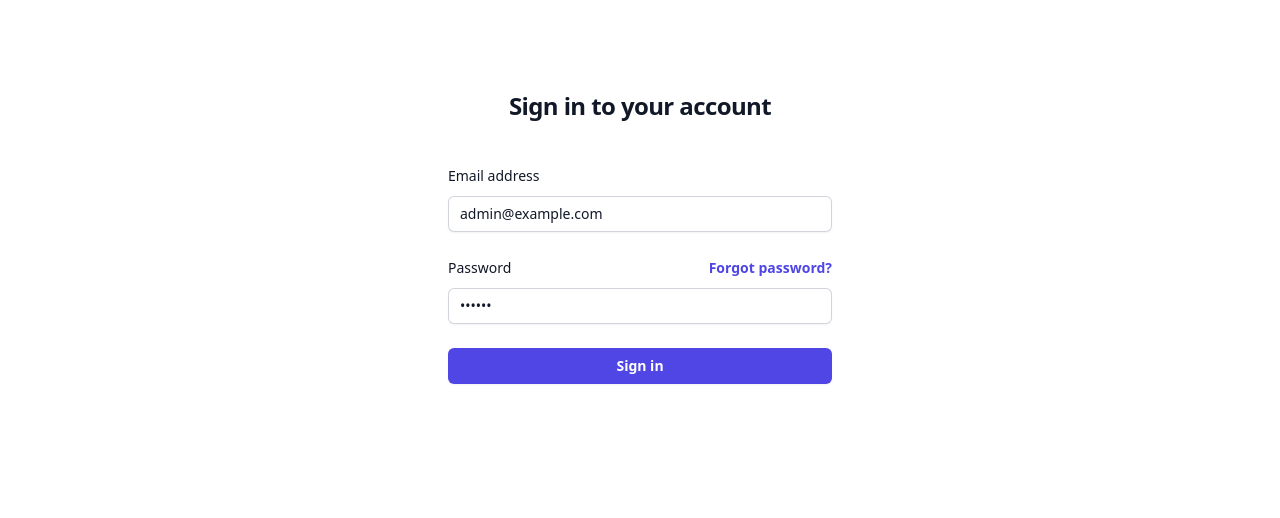
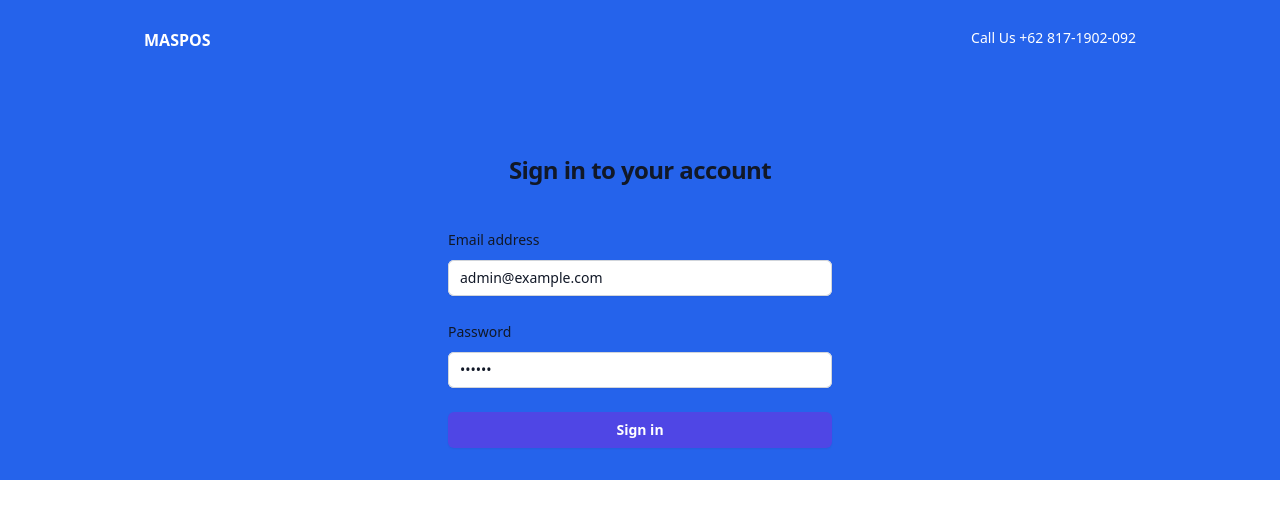
Before and after one commit to Dipaanggra/maspos, a Vue app: page /login in a window 1280 px wide. Shown: the top 518 px of the page. Built offline with nearby package versions, Linux system fonts and the light colour scheme.

Commit message:
first commit

```diff
--- a/src/router/index.js
+++ b/src/router/index.js
@@ -1,6 +1,7 @@
 import { createRouter, createWebHistory } from 'vue-router'
 import LoginView from '@/views/LoginView.vue'
 import ProductView from '@/views/ProductView.vue'
+import DetailsView from '@/views/DetailsView.vue'
 
 const router = createRouter({
   history: createWebHistory(import.meta.env.BASE_URL),
@@ -14,6 +15,11 @@ const router = createRouter({
       path: '/products',
       name: 'products',
       component: ProductView
+    },
+    {
+      path: '/details',
+      name: 'details',
+      component: DetailsView
     }
   ]
 })
--- a/src/views/DetailsView.vue
+++ b/src/views/DetailsView.vue
@@ -25,5 +25,5 @@ export default {
 </script>
 
 <template>
-    <p>apa</p>
+    <div class="mt-4">dipaa</div>
 </template>
--- a/src/views/LoginView.vue
+++ b/src/views/LoginView.vue
@@ -21,28 +21,35 @@ const submit = (() => {
 </script>
 
 <template>
-    <div class="flex min-h-full flex-col justify-center px-6 py-12 lg:px-8">
+    <div class="bg-blue-600">
+        <div class="flex justify-between bg-blue-600 p-7 px-36 text-white">
+            <h1 class="text-l font-bold">MASPOS</h1>
+            <div class="items-center justify-end">
+                <div class="text-sm">Call Us +62 817-1902-092</div>
+            </div>
+        </div>
+        <div class="">
+            <div class="flex min-h-full flex-col justify-center px-6 py-8 lg:px-8">
                 <div class="sm:mx-auto sm:w-full sm:max-w-sm">
-            <h2 class="mt-10 text-center text-2xl font-bold leading-9 tracking-tight text-gray-900">Sign in to your
+                    <h2 class="mt-10 text-center text-2xl font-bold leading-9 tracking-tight text-gray-900">Sign in to
+                        your
                         account</h2>
                 </div>
-
                 <div class="mt-10 sm:mx-auto sm:w-full sm:max-w-sm">
                     <form class="space-y-6" @submit.prevent="submit()">
                         <div>
-                    <label for="email" class="block text-sm font-medium leading-6 text-gray-900">Email address</label>
+                            <label for="email" class="block text-sm font-medium leading-6 text-gray-900">Email
+                                address</label>
                             <div class="mt-2">
-                        <input v-model="form.email" id="email" name="email" type="email" autocomplete="email" required
+                                <input v-model="form.email" id="email" name="email" type="email" autocomplete="email"
+                                    required
                                     class="block w-full rounded-md border-0 py-1.5 text-gray-900 shadow-sm ring-1 ring-inset ring-gray-300 placeholder:text-gray-400 focus:ring-2 focus:ring-inset focus:ring-indigo-600 sm:text-sm sm:leading-6">
                             </div>
                         </div>
-
                         <div>
                             <div class="flex items-center justify-between">
-                        <label for="password" class="block text-sm font-medium leading-6 text-gray-900">Password</label>
-                        <div class="text-sm">
-                            <a href="#" class="font-semibold text-indigo-600 hover:text-indigo-500">Forgot password?</a>
-                        </div>
+                                <label for="password"
+                                    class="block text-sm font-medium leading-6 text-gray-900">Password</label>
                             </div>
                             <div class="mt-2">
                                 <input v-model="form.password" id="password" name="password" type="password"
@@ -50,7 +57,6 @@ const submit = (() => {
                                     class="block w-full rounded-md border-0 py-1.5 text-gray-900 shadow-sm ring-1 ring-inset ring-gray-300 placeholder:text-gray-400 focus:ring-2 focus:ring-inset focus:ring-indigo-600 sm:text-sm sm:leading-6">
                             </div>
                         </div>
-
                         <div>
                             <button type="submit"
                                 class="flex w-full justify-center rounded-md bg-indigo-600 px-3 py-1.5 text-sm font-semibold leading-6 text-white shadow-sm hover:bg-indigo-500 focus-visible:outline focus-visible:outline-2 focus-visible:outline-offset-2 focus-visible:outline-indigo-600">Sign
@@ -59,4 +65,6 @@ const submit = (() => {
                     </form>
                 </div>
             </div>
+        </div>
+    </div>
 </template>
--- a/src/views/ProductView.vue
+++ b/src/views/ProductView.vue
@@ -1,5 +1,6 @@
 <script>
 import axios from 'axios';
+// import import { useRouter } from "vue-router";
 
 export default {
     data() {
@@ -17,6 +18,7 @@ export default {
                 headers: {
                     Authorization: localStorage.getItem('auth')
                 }
+
             });
             return response.data.data;
         },
@@ -93,7 +95,7 @@ export default {
                     </div>
 
                 </div>
-                <div class="flex justify-end">
+                <div class="flex justify-end mt-10">
                     <button class="rounded bg-blue-500 px-4 py-3 font-medium text-white">Total Bill : Rp.</button>
                 </div>
 
```
Lines whose indentation alone changed are shown as unchanged.
